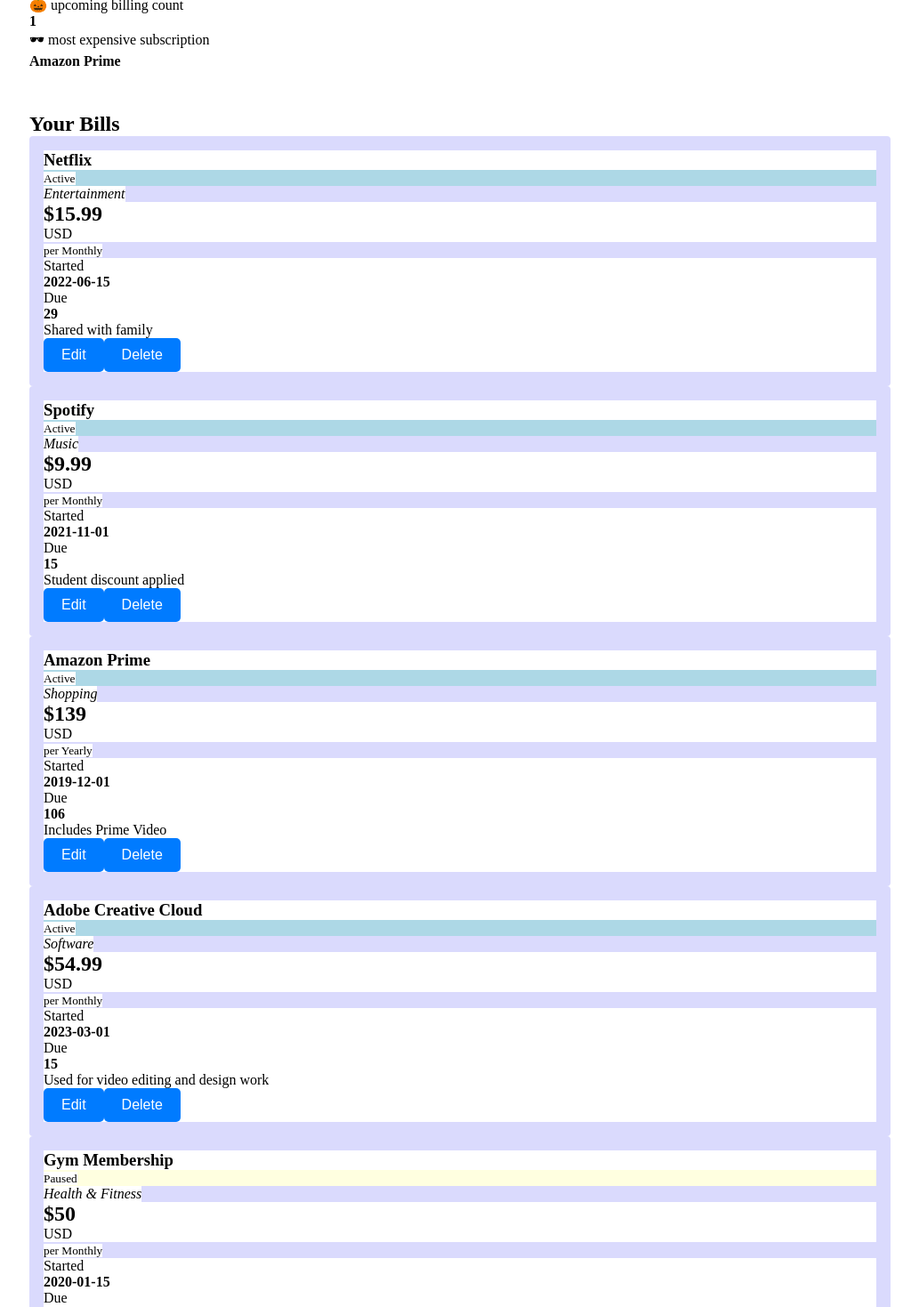
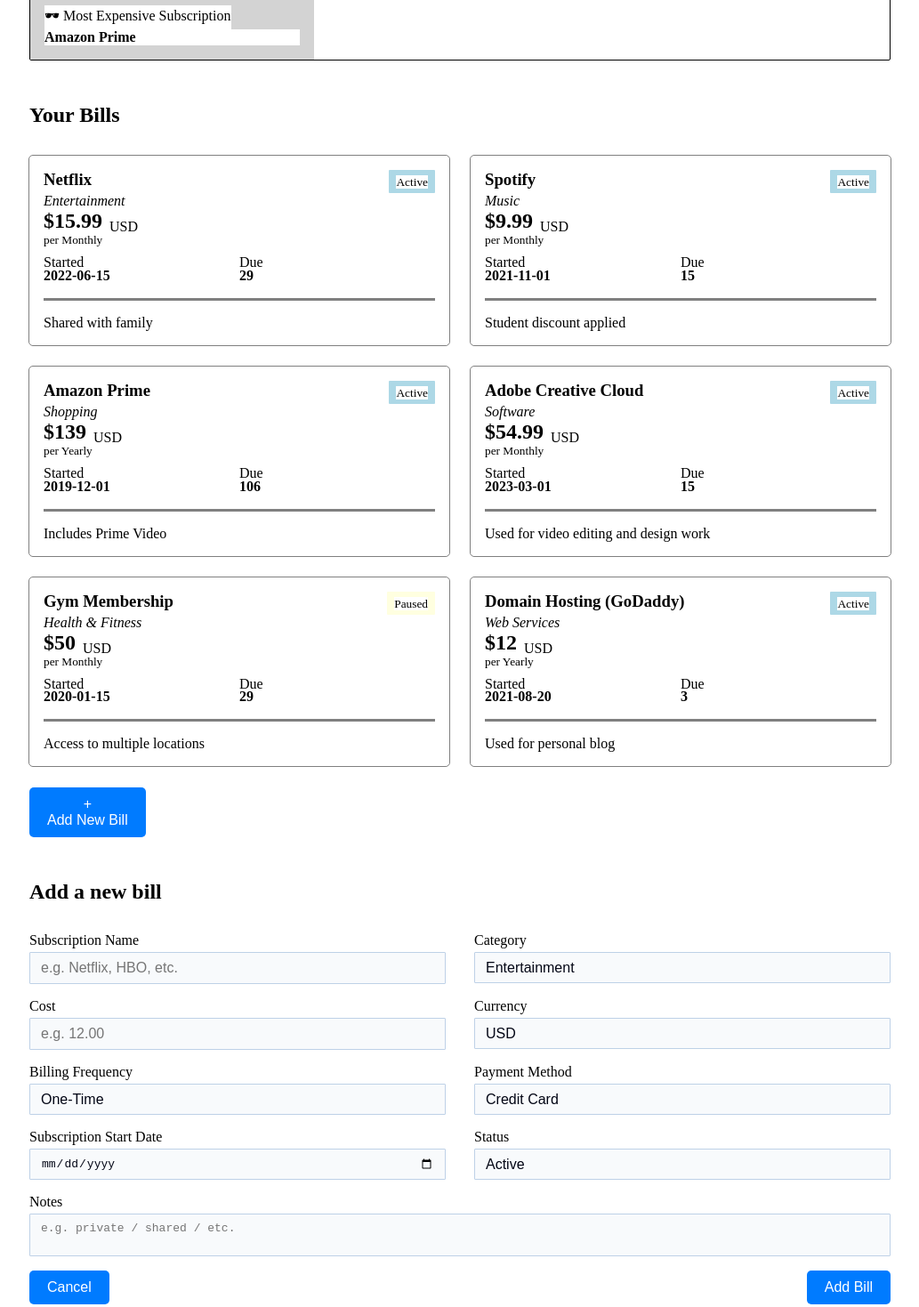
Before and after one commit to Dmitriy36/bill-tracker, a Next.js app: page /dashboard in a window 1280 px wide. Shown: the part 360-1829 px from the top of the page at 89% size, without its empty margins (123-1156 px from the left). Built offline with nearby package versions, Linux system fonts and the light colour scheme.

Commit message:
starting 35

```diff
--- a/app/globals.css
+++ b/app/globals.css
@@ -49,6 +49,7 @@
   background-color: rgba(181, 181, 250, 0.496);
   padding: 1rem;
   border-radius: 0.25rem;
+  outline: 1px solid grey;
 }
 
 p {
@@ -223,6 +224,151 @@
 }
 
 /* dashboard page */
+section {
+  display: flex;
+  flex-direction: column;
+  gap: 1rem;
+}
+
+section > h2 {
+  padding-bottom: 1rem;
+}
+
+.analytics-card {
+  display: grid;
+  grid-template-columns: repeat(2, minmax(0, 1fr));
+  gap: 0.25rem;
+  border-radius: 2px;
+  overflow: hidden;
+  border: 1px solid black;
+}
+
+.analytics-item {
+  background: lightgrey;
+  padding: 1rem;
+}
+
+.analytics-item p {
+  text-transform: capitalize;
+}
+
+.card-container {
+  display: grid;
+  grid-template-columns: repeat(1, minmax(0, 1fr));
+  gap: 1rem;
+}
+
+.subscription-card {
+  display: flex;
+  flex-direction: column;
+  background: white !important;
+  position: relative;
+  overflow: hidden;
+  transition-duration: 200ms;
+}
+
+.subscription-card > div:first-of-type {
+  display: flex;
+  align-items: flex-start;
+  justify-content: space-between;
+  gap: 1rem;
+}
+
+.status {
+  padding: 0.25rem 0.5rem;
+  border-radius: 1px;
+}
+
+.sub-cost {
+  display: flex;
+  align-items: flex-end;
+  gap: 0.5rem;
+}
+
+.sub-cost p {
+  margin-bottom: -2px;
+}
+
+.sub-renewal {
+  padding-top: 0.5rem;
+  display: grid;
+  grid-template-columns: repeat(2, minmax(0, 1fr));
+}
+
+.sub-renewal h4 {
+  margin-top: -0.2rem; /*-0.5rem;*/
+}
+
+.white-line {
+  background: grey;
+  height: 3px;
+  width: 100%;
+  margin: 1rem 0;
+}
+
+.subscription-actions {
+  pointer-events: none;
+  transition-duration: 200ms;
+  opacity: 0;
+  z-index: 10;
+  position: absolute;
+  bottom: 0;
+  left: 0;
+  width: 100%;
+  padding: 1rem;
+  display: flex;
+  align-items: center;
+  justify-content: space-between;
+  gap: 1rem;
+  background: white;
+}
+
+.subscription-actions button {
+  width: 100%;
+}
+
+.subscription-actions button i {
+  padding-right: 0.5rem;
+}
+
+.subscription-card:hover .subscription-actions {
+  pointer-events: all;
+  opacity: 1;
+}
+
+.add-subscription {
+  aspect-ratio: 16/9;
+  -webkit-box-direction: 100%;
+}
+
+section form {
+  display: grid;
+  grid-template-columns: repeat(2, minmax(0, 1fr));
+  gap: 1rem;
+}
+
+section form label {
+  display: flex;
+  flex-direction: column;
+  gap: 0.25rem;
+  width: 100%;
+  max-width: unset;
+}
+
+form textarea {
+  resize: none;
+}
+
+.form-submit-btns {
+  display: flex;
+  align-items: center;
+  justify-content: space-between;
+  gap: 1rem;
+}
+
+.fat-column {
+  grid-column: span 2 / span 2;
+}
 
 /* login */
 .login {
@@ -299,6 +445,19 @@
   .hero-section > div:first-of-type p {
     max-width: 400px;
   }
+
+  .analytics-card {
+    grid-template-columns: repeat(3, minmax(0, 1fr));
+  }
+
+  .card-container {
+    grid-template-columns: repeat(2, minmax(0, 1fr));
+    gap: 1.5rem;
+  }
+
+  section form {
+    gap: 1rem 2rem;
+  }
 }
 
 @media (min-width: 768px) {
--- a/components/SubscriptionForm.jsx
+++ b/components/SubscriptionForm.jsx
@@ -87,7 +87,7 @@
           <textarea name="notes" placeholder="e.g. private / shared / etc." />
         </label>
 
-        <div className="fat-column form-submit-btn">
+        <div className="fat-column form-submit-btns">
           <button>Cancel</button>
           <button type="submit">Add Bill</button>
         </div>
--- a/components/SubscriptionsDisplay.jsx
+++ b/components/SubscriptionsDisplay.jsx
@@ -48,12 +48,12 @@
                   <p>Due</p>
                   <h4>{getDaysUntilNextCharge(startDate, billingFrequency)}</h4>
                 </div>
-                <div className="white-line" />
-                <p>{notes}</p>
-                <div className="subscription-actions">
-                  <button className="button-card">Edit</button>
-                  <button className="button-card">Delete</button>
-                </div>
+              </div>
+              <div className="white-line" />
+              <p>{notes}</p>
+              <div className="subscription-actions">
+                <button className="button-card">Edit</button>
+                <button className="button-card">Delete</button>
               </div>
             </div>
           );
```
